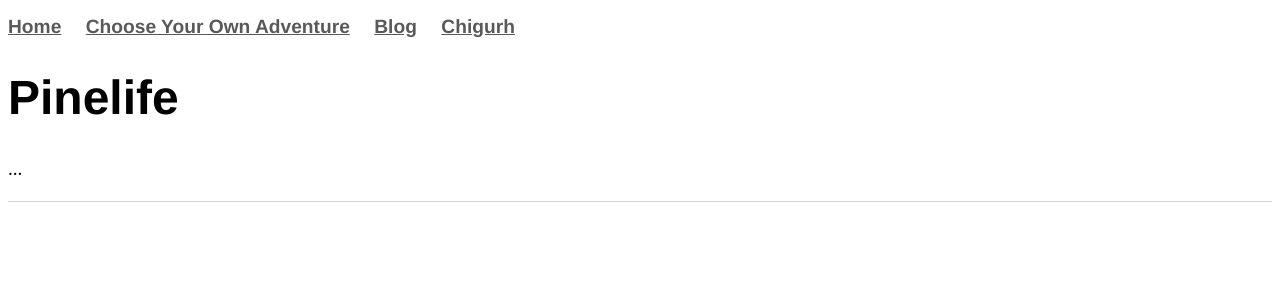
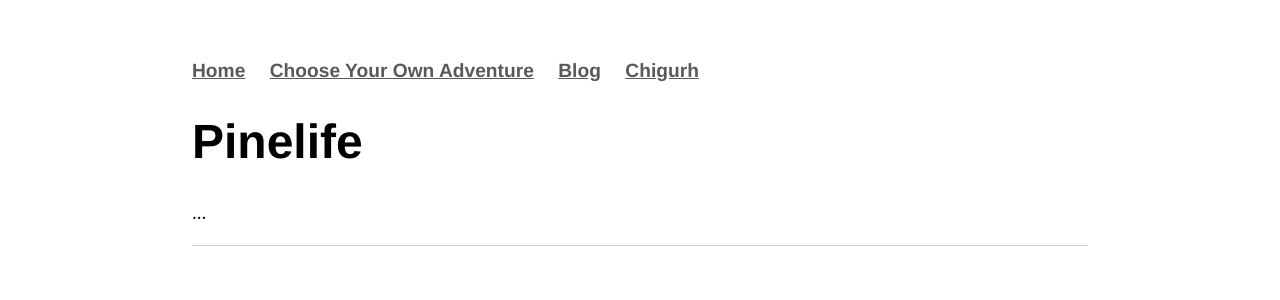
Before and after one commit to Pinelife/pinelife.github.io, a Jekyll site: the page built from index.html, in a window 1280 px wide. Shown: the top 300 px of the page. Built offline with Jekyll 4.4.1, drawn with Linux system fonts in a browser that asks for light colours.

Commit message:
Update main.css

```diff
--- a/css/main.css
+++ b/css/main.css
@@ -14,10 +14,10 @@ color: #33cccc;
 color: #0033cc;
  }
 
-/*body {
+body {
     margin: 60px auto;
     width: 70%;
-}*/
+}
 nav ul, footer ul {
     font-family:'Helvetica', 'Arial', 'Sans-Serif';
     padding: 0px;
```
